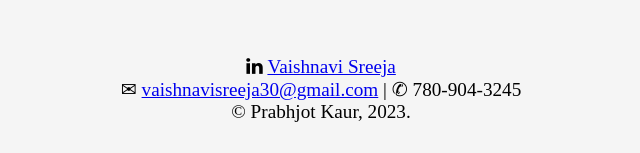
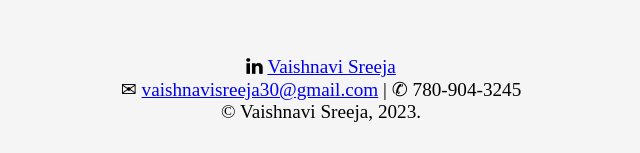
Before and after one commit to vaishnavi2528/VaishnaviSreeja, a plain HTML site: page index.html in a window 1280 px wide. Shown: the part 3020-3173 px from the top of the page, 319-959 px from the left. Drawn offline with nearby package versions, Linux system fonts and the light colour scheme.

Commit message:
change
.

```diff
--- a/index.html
+++ b/index.html
@@ -227,6 +227,6 @@ function myFunction1() {
    <br/>
       <span>&#9993; <a href="mailto:vaishnavisreeja30@gmail.com">vaishnavisreeja30@gmail.com</a> |</span>
              <span>&#9990; 780-904-3245</span><br/>
-      &copy Prabhjot Kaur, 2023.
+      &copy Vaishnavi Sreeja, 2023.
      </footer>
 </html>
```
